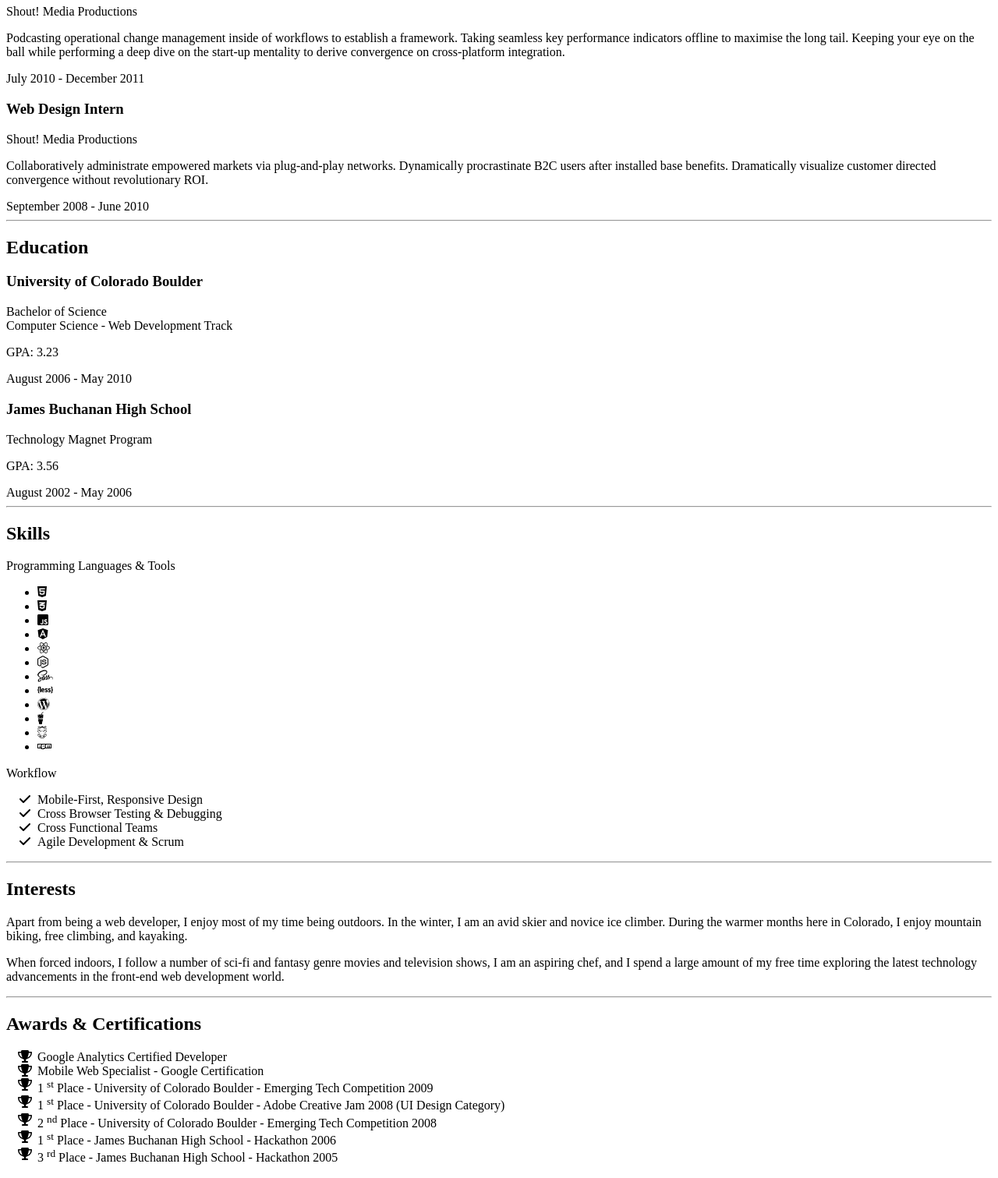
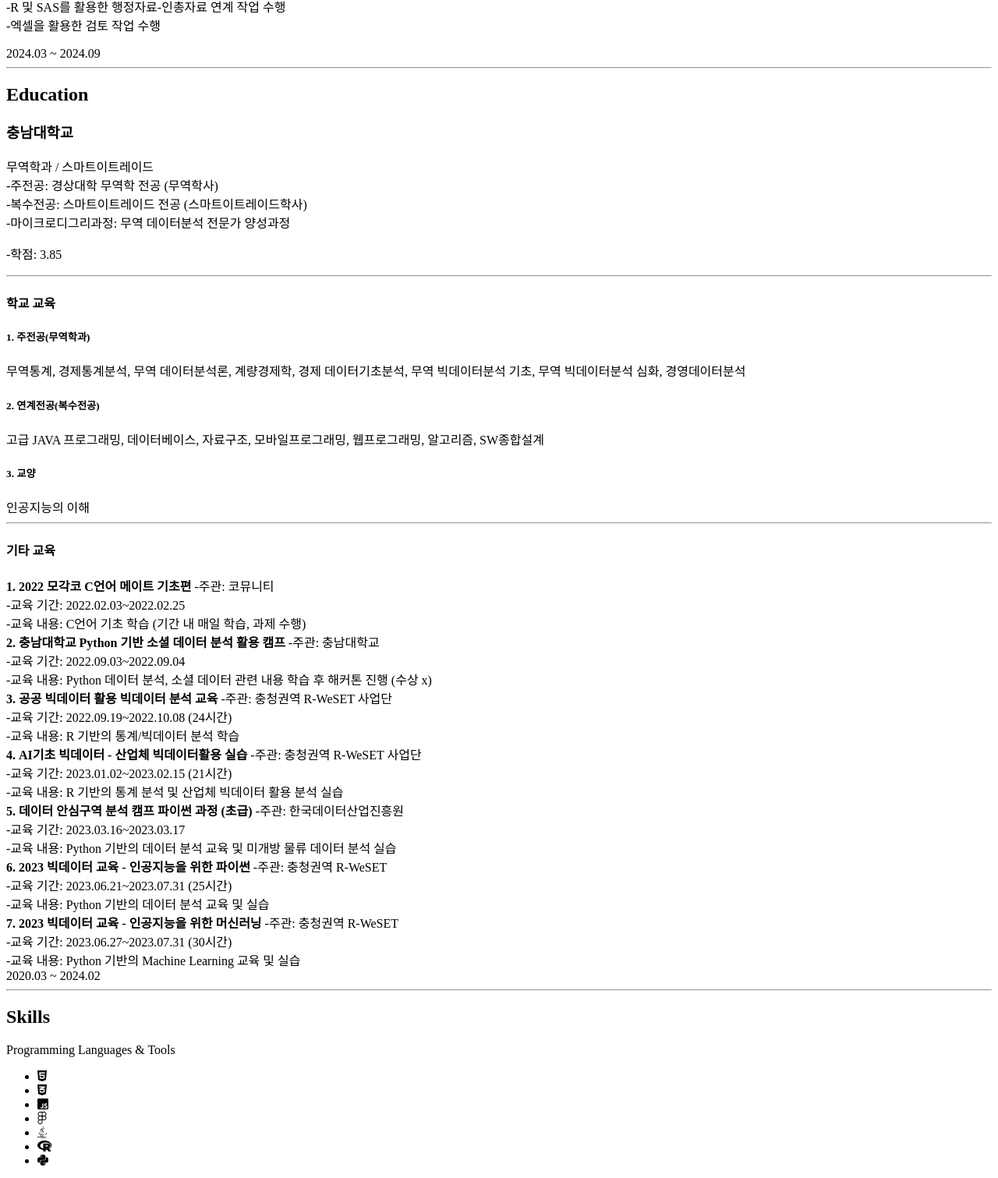
Before and after one commit to 31maii/resume, a plain HTML site: page index.html in a window 1280 px wide. Shown: the part 843-2354 px from the top of the page at 78% size. Drawn offline with nearby package versions, Linux system fonts and the light colour scheme; a web font is replaced by a local one.

Commit message:
Add files via upload

```diff
--- a/index.html
+++ b/index.html
@@ -6,21 +6,21 @@
         <meta name="description" content="" />
         <meta name="author" content="" />
         <title>Subeen's Resume</title>
-        <link rel="icon" type="image/x-icon" href="assets/img/favicon.ico" />
+        <link rel="icon" type="image/x-icon" href="favicon.ico" />
         <!-- Font Awesome icons (free version)-->
         <script src="https://use.fontawesome.com/releases/v6.3.0/js/all.js" crossorigin="anonymous"></script>
         <!-- Google fonts-->
         <link href="https://fonts.googleapis.com/css?family=Saira+Extra+Condensed:500,700" rel="stylesheet" type="text/css" />
         <link href="https://fonts.googleapis.com/css?family=Muli:400,400i,800,800i" rel="stylesheet" type="text/css" />
         <!-- Core theme CSS (includes Bootstrap)-->
-        <link href="css/styles.css" rel="stylesheet" />
+        <link href="styles.css" rel="stylesheet" />
     </head>
     <body id="page-top">
         <!-- Navigation-->
         <nav class="navbar navbar-expand-lg navbar-dark bg-primary fixed-top" id="sideNav">
             <a class="navbar-brand js-scroll-trigger" href="#page-top">
                 <span class="d-block d-lg-none">Subeen's Resume</span>
-                <span class="d-none d-lg-block"><img class="img-fluid img-profile rounded-circle mx-auto mb-2" src="assets/img/profile.jpg" alt="..." /></span>
+                <span class="d-none d-lg-block"><img class="img-fluid img-profile rounded-circle mx-auto mb-2" src="profile.jpg" alt="..." /></span>
             </a>
             <button class="navbar-toggler" type="button" data-bs-toggle="collapse" data-bs-target="#navbarResponsive" aria-controls="navbarResponsive" aria-expanded="false" aria-label="Toggle navigation"><span class="navbar-toggler-icon"></span></button>
             <div class="collapse navbar-collapse" id="navbarResponsive">
@@ -44,12 +44,12 @@
                         <span class="text-primary">Subeen</span>
                     </h1>
                     <div class="subheading mb-5">
-                        (+82)010-4405-9053
+                        (+82) 010-4405-9053
                         <a href="mailto:name@email.com">cts0531@naver.com</a>
                     </div>
                     <p class="lead mb-5">안녕하세요:) 데이터 분석가를 꿈꾸는 '안수빈'이라고 합니다.<br>
                         무역학을 전공했지만 SW 연계전공을 통해 데이터 분석, AI 분야까지 지식을 넓혔습니다. <br>
-                        데이터 관련 자격증 뿐만 아니라 교육 이수, 프로젝트 진행을 통해 데이터 분석 관련 경험을 했습니다.<br>
+                        데이터 관련 자격증 뿐만 아니라 교육 이수, 프로젝트 진행을 통해 데이터 분석 관련 경험을 쌓았습니다..<br>
                         통계청 인턴을 통해 10,000,000개 이상의 행을 가진 빅데이터를 다룬 경험이 있습니다. <br>
                         R, Python, SQL 등 다양한 분석 툴을 가지고 분석을 진행할 수 있는 데이터 분석가로 활동하고자 합니다.</p>
                     <div class="social-icons">
@@ -57,6 +57,7 @@
                         <a class="social-icon" href="#!"><i class="fab fa-github"></i></a>
                         <a class="social-icon" href="#!"><i class="fab fa-twitter"></i></a>
                         <a class="social-icon" href="#!"><i class="fab fa-facebook-f"></i></a>
+                        <a class="social-icon" href="#!"><i class="fab fa-instagram"></i></a>
                     </div>
                 </div>
             </section>
@@ -67,35 +68,25 @@
                     <h2 class="mb-5">Experience</h2>
                     <div class="d-flex flex-column flex-md-row justify-content-between mb-5">
                         <div class="flex-grow-1">
-                            <h3 class="mb-0">Senior Web Developer</h3>
-                            <div class="subheading mb-3">Intelitec Solutions</div>
-                            <p>Bring to the table win-win survival strategies to ensure proactive domination. At the end of the day, going forward, a new normal that has evolved from generation X is on the runway heading towards a streamlined cloud solution. User generated content in real-time will have multiple touchpoints for offshoring.</p>
+                            <h3 class="mb-0">통계청</h3>
+                            <div class="subheading mb-3">물가동향과 / 청년인턴 </div>
+                            <p><b>1. 외식배달비지수 업무 지원</b><br>
+                                -R 및 SAS를 활용한 행정자료-인총자료 연계 작업 수행<br>
+                                -엑셀을 활용한 검토 작업 수행
+                            </p>
+                            <p><b>2. 통계청 자가주거비지수 업무 지원</b><br>
+                                -행정자료 기반의 주거비지수 작성을 위한 R 코딩 업무 진행<br>
+                                -연구 내용 및 데이터 이해 <br>
+                                -선행연구 관련 자료 조사 및 시각화 작업 <br>
+                                -행정자료 기반의 주거비지수 산출 <br>
+                                -지수 및 분석자료 생성 코드 작성
+                            </p>
+                            <p><b>3. 행정자료-인총자료 연계</b><br>
+                                -R 및 SAS를 활용한 행정자료-인총자료 연계 작업 수행 <br>
+                                -엑셀을 활용한 검토 작업 수행
+                            </p>
                         </div>
-                        <div class="flex-shrink-0"><span class="text-primary">March 2013 - Present</span></div>
-                    </div>
-                    <div class="d-flex flex-column flex-md-row justify-content-between mb-5">
-                        <div class="flex-grow-1">
-                            <h3 class="mb-0">Web Developer</h3>
-                            <div class="subheading mb-3">Intelitec Solutions</div>
-                            <p>Capitalize on low hanging fruit to identify a ballpark value added activity to beta test. Override the digital divide with additional clickthroughs from DevOps. Nanotechnology immersion along the information highway will close the loop on focusing solely on the bottom line.</p>
-                        </div>
-                        <div class="flex-shrink-0"><span class="text-primary">December 2011 - March 2013</span></div>
-                    </div>
-                    <div class="d-flex flex-column flex-md-row justify-content-between mb-5">
-                        <div class="flex-grow-1">
-                            <h3 class="mb-0">Junior Web Designer</h3>
-                            <div class="subheading mb-3">Shout! Media Productions</div>
-                            <p>Podcasting operational change management inside of workflows to establish a framework. Taking seamless key performance indicators offline to maximise the long tail. Keeping your eye on the ball while performing a deep dive on the start-up mentality to derive convergence on cross-platform integration.</p>
-                        </div>
-                        <div class="flex-shrink-0"><span class="text-primary">July 2010 - December 2011</span></div>
-                    </div>
-                    <div class="d-flex flex-column flex-md-row justify-content-between">
-                        <div class="flex-grow-1">
-                            <h3 class="mb-0">Web Design Intern</h3>
-                            <div class="subheading mb-3">Shout! Media Productions</div>
-                            <p>Collaboratively administrate empowered markets via plug-and-play networks. Dynamically procrastinate B2C users after installed base benefits. Dramatically visualize customer directed convergence without revolutionary ROI.</p>
-                        </div>
-                        <div class="flex-shrink-0"><span class="text-primary">September 2008 - June 2010</span></div>
+                        <div class="flex-shrink-0"><span class="text-primary">2024.03 ~ 2024.09</span></div>
                     </div>
                 </div>
             </section>
@@ -106,20 +97,68 @@
                     <h2 class="mb-5">Education</h2>
                     <div class="d-flex flex-column flex-md-row justify-content-between mb-5">
                         <div class="flex-grow-1">
-                            <h3 class="mb-0">University of Colorado Boulder</h3>
-                            <div class="subheading mb-3">Bachelor of Science</div>
-                            <div>Computer Science - Web Development Track</div>
-                            <p>GPA: 3.23</p>
+                            <h3 class="mb-0">충남대학교</h3>
+                            <div class="subheading mb-3">
+                                무역학과 / 스마트이트레이드
+                            </div>
+                            <div>
+                                -주전공: 경상대학 무역학 전공 (무역학사)<br>
+                                -복수전공: 스마트이트레이드 전공 (스마트이트레이드학사)<br>
+                                -마이크로디그리과정: 무역 데이터분석 전문가 양성과정
+                            <p>-학점: 3.85</p>
+                            </div>
+                            <hr>
+                            <div>
+                                <h4>학교 교육</h4>
+                                <h5>1. 주전공(무역학과)</h5>
+                                무역통계, 경제통계분석, 무역 데이터분석론, 계량경제학, 경제 데이터기초분석, 무역 빅데이터분석 기초, 무역 빅데이터분석 심화, 경영데이터분석<br>
+                                <h5>2. 연계전공(복수전공)</h5>
+                                고급 JAVA 프로그래밍, 데이터베이스, 자료구조, 모바일프로그래밍, 웹프로그래밍, 알고리즘, SW종합설계
+                                <h5>3. 교양</h5>
+                                인공지능의 이해
+                            </div>
+                            <hr>
+                            <div>
+                                <h4>기타 교육</h4>
+                                <b>1. 2022 모각코 C언어 메이트 기초편</b>
+                                -주관: 코뮤니티<br>
+                                -교육 기간: 2022.02.03~2022.02.25<br>
+                                -교육 내용: C언어 기초 학습 (기간 내 매일 학습, 과제 수행)
+                                <br>
+                                <b>2. 충남대학교 Python 기반 소셜 데이터 분석 활용 캠프</b>
+                                -주관: 충남대학교<br>
+                                -교육 기간: 2022.09.03~2022.09.04<br>
+                                -교육 내용: Python 데이터 분석, 소셜 데이터 관련 내용 학습 후 해커톤 진행 (수상 x)
+                                <br>
+                                <b>3. 공공 빅데이터 활용 빅데이터 분석 교육</b>
+                                -주관: 충청권역 R-WeSET 사업단<br>
+                                -교육 기간: 2022.09.19~2022.10.08 (24시간)<br>
+                                -교육 내용: R 기반의 통계/빅데이터 분석 학습
+                                <br>
+                                <b>4. AI기초 빅데이터 - 산업체 빅데이터활용 실습 </b>
+                                -주관: 충청권역 R-WeSET 사업단<br>
+                                -교육 기간: 2023.01.02~2023.02.15 (21시간)<br>
+                                -교육 내용: R 기반의 통계 분석 및 산업체 빅데이터 활용 분석 실습
+                                <br>
+                                <b>5. 데이터 안심구역 분석 캠프 파이썬 과정 (초급)</b>
+                                -주관: 한국데이터산업진흥원<br>
+                                -교육 기간: 2023.03.16~2023.03.17<br>
+                                -교육 내용: Python 기반의 데이터 분석 교육 및 미개방 물류 데이터 분석 실습
+                                <br>
+                                <b>6. 2023 빅데이터 교육 - 인공지능을 위한 파이썬</b>
+                                -주관: 충청권역 R-WeSET<br>
+                                -교육 기간: 2023.06.21~2023.07.31 (25시간)<br>
+                                -교육 내용: Python 기반의 데이터 분석 교육 및 실습
+                                <br>
+                                <b>7. 2023 빅데이터 교육 - 인공지능을 위한 머신러닝</b>
+                                -주관: 충청권역 R-WeSET <br>
+                                -교육 기간: 2023.06.27~2023.07.31 (30시간) <br>
+                                -교육 내용: Python 기반의 Machine Learning 교육 및 실습
+                            </div>
                         </div>
-                        <div class="flex-shrink-0"><span class="text-primary">August 2006 - May 2010</span></div>
-                    </div>
-                    <div class="d-flex flex-column flex-md-row justify-content-between">
-                        <div class="flex-grow-1">
-                            <h3 class="mb-0">James Buchanan High School</h3>
-                            <div class="subheading mb-3">Technology Magnet Program</div>
-                            <p>GPA: 3.56</p>
+                        <div class="flex-shrink-0"><span class="text-primary">2020.03 ~ 2024.02</span>
                         </div>
-                        <div class="flex-shrink-0"><span class="text-primary">August 2002 - May 2006</span></div>
+
                     </div>
                 </div>
             </section>
@@ -133,15 +172,11 @@
                         <li class="list-inline-item"><i class="fab fa-html5"></i></li>
                         <li class="list-inline-item"><i class="fab fa-css3-alt"></i></li>
                         <li class="list-inline-item"><i class="fab fa-js-square"></i></li>
-                        <li class="list-inline-item"><i class="fab fa-angular"></i></li>
-                        <li class="list-inline-item"><i class="fab fa-react"></i></li>
-                        <li class="list-inline-item"><i class="fab fa-node-js"></i></li>
-                        <li class="list-inline-item"><i class="fab fa-sass"></i></li>
-                        <li class="list-inline-item"><i class="fab fa-less"></i></li>
-                        <li class="list-inline-item"><i class="fab fa-wordpress"></i></li>
-                        <li class="list-inline-item"><i class="fab fa-gulp"></i></li>
-                        <li class="list-inline-item"><i class="fab fa-grunt"></i></li>
-                        <li class="list-inline-item"><i class="fab fa-npm"></i></li>
+                        <li class="list-inline-item"><i class="fab fab fa-figma"></i></li>
+                        <li class="list-inline-item"><i class="fab fa-java"></i></li>
+                        <li class="list-inline-item"><i class="fab fa-r-project"></i></li>
+                        <li class="list-inline-item"><i class="fab fa-python"></i></li>
+
                     </ul>
                     <div class="subheading mb-3">Workflow</div>
                     <ul class="fa-ul mb-0">
@@ -181,41 +216,32 @@
                     <ul class="fa-ul mb-0">
                         <li>
                             <span class="fa-li"><i class="fas fa-trophy text-warning"></i></span>
-                            Google Analytics Certified Developer
+                            충남대학교 경상대학 대학(원)생 학술경진대회 - 우수상
                         </li>
                         <li>
                             <span class="fa-li"><i class="fas fa-trophy text-warning"></i></span>
-                            Mobile Web Specialist - Google Certification
+                            2023 동계공동학술대회 - 우수 논문상
+                        </li>
+                        <hr>
+                        <li>
+                            <span class="fa-li"><i class="fas fas fa-certificate text-warning"></i></span>
+                            한국사능력검정시험 1급
                         </li>
                         <li>
-                            <span class="fa-li"><i class="fas fa-trophy text-warning"></i></span>
-                            1
-                            <sup>st</sup>
-                            Place - University of Colorado Boulder - Emerging Tech Competition 2009
+                            <span class="fa-li"><i class="fas fas fa-certificate text-warning"></i></span>
+                            SQL 개발자(SQLD)
                         </li>
                         <li>
-                            <span class="fa-li"><i class="fas fa-trophy text-warning"></i></span>
-                            1
-                            <sup>st</sup>
-                            Place - University of Colorado Boulder - Adobe Creative Jam 2008 (UI Design Category)
+                            <span class="fa-li"><i class="fas fas fa-certificate text-warning"></i></span>
+                            데이터분석 준전문가(ADsP)
                         </li>
                         <li>
-                            <span class="fa-li"><i class="fas fa-trophy text-warning"></i></span>
-                            2
-                            <sup>nd</sup>
-                            Place - University of Colorado Boulder - Emerging Tech Competition 2008
+                            <span class="fa-li"><i class="fas fas fa-certificate text-warning"></i></span>
+                            컴퓨터활용능력 2급
                         </li>
                         <li>
-                            <span class="fa-li"><i class="fas fa-trophy text-warning"></i></span>
-                            1
-                            <sup>st</sup>
-                            Place - James Buchanan High School - Hackathon 2006
-                        </li>
-                        <li>
-                            <span class="fa-li"><i class="fas fa-trophy text-warning"></i></span>
-                            3
-                            <sup>rd</sup>
-                            Place - James Buchanan High School - Hackathon 2005
+                            <span class="fa-li"><i class="fas fas fa-certificate text-warning"></i></span>
+                            사회조사분석사 2급
                         </li>
                     </ul>
                 </div>
@@ -224,6 +250,6 @@
         <!-- Bootstrap core JS-->
         <script src="https://cdn.jsdelivr.net/npm/bootstrap@5.2.3/dist/js/bootstrap.bundle.min.js"></script>
         <!-- Core theme JS-->
-        <script src="js/scripts.js"></script>
+.js        <script src="scripts"></script>
     </body>
 </html>
```
